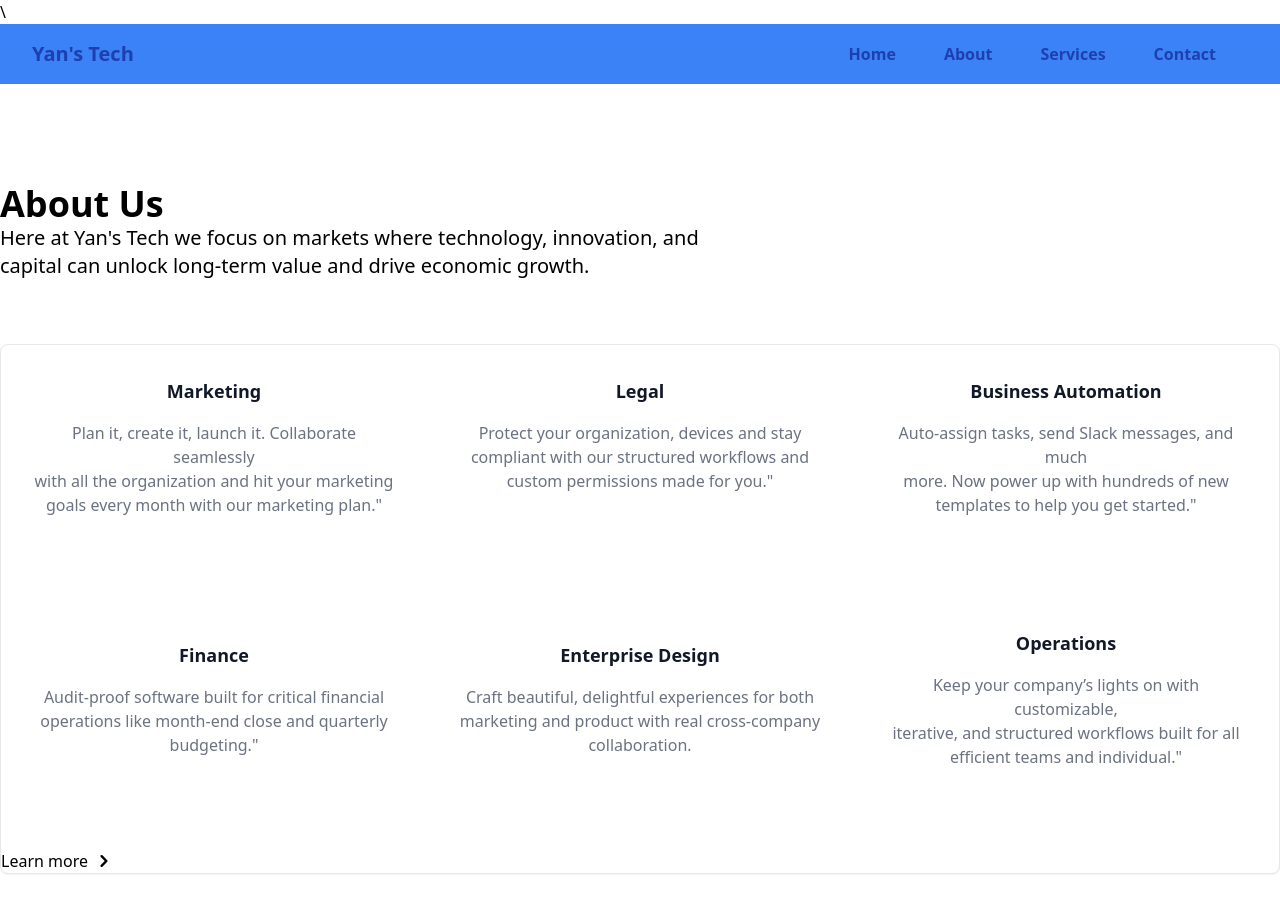
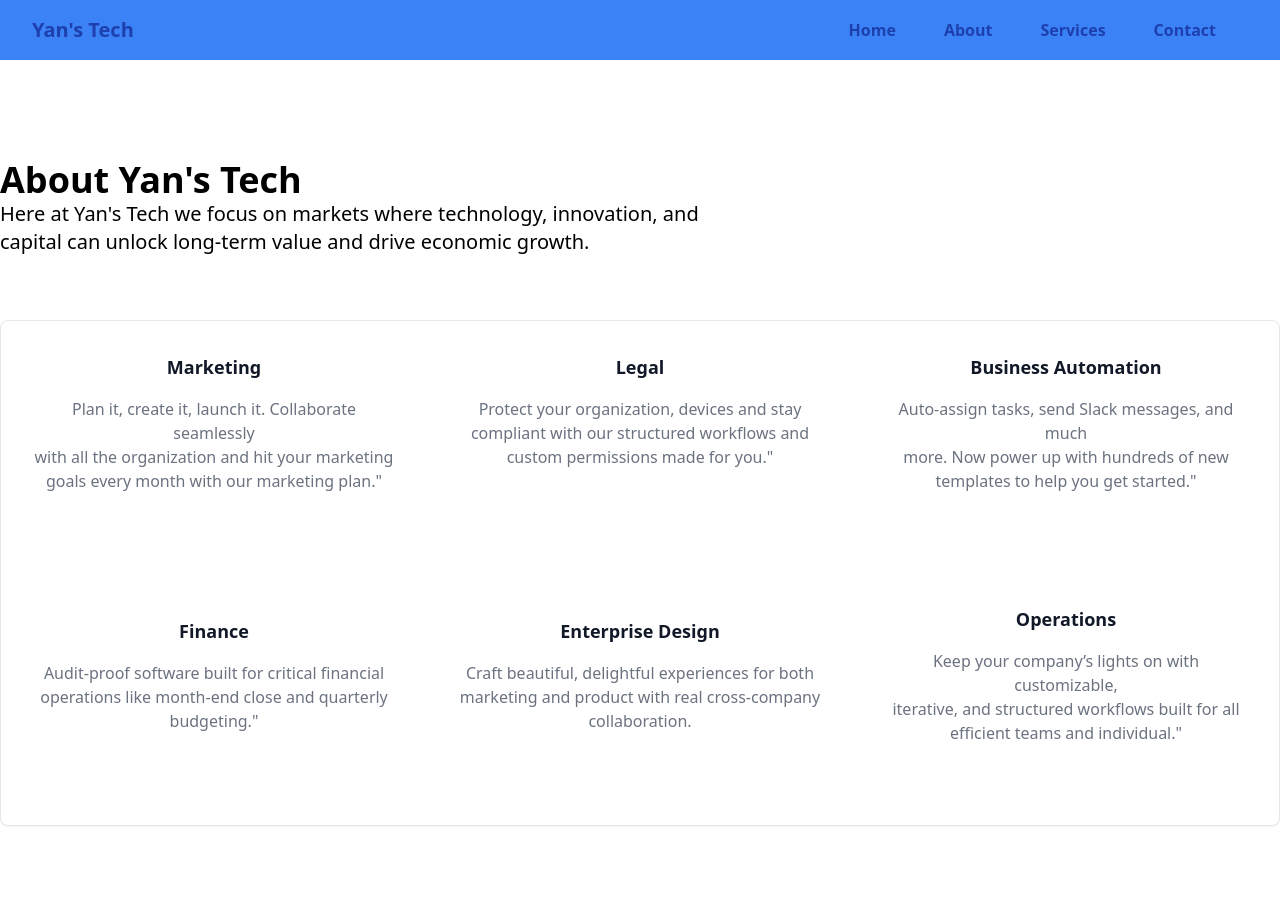
Before and after one commit to Jiyanu123/portfolio, a website: page about.html in a window 1280 px wide. Shown: the top 903 px of the page. Drawn offline with Linux system fonts and the light colour scheme.

Commit message:
Update About section title in about.html

```diff
--- a/about.html
+++ b/about.html
@@ -1,4 +1,4 @@
-\<!DOCTYPE html>
+<!DOCTYPE html>
 <html lang="en">
 <head>
     <meta charset="UTF-8">
@@ -34,7 +34,7 @@
       </nav>
 
       <div class="mb-8 max-w-screen-md lg:mb-16" style="margin-top: 100px;">
-        <h2 class=" text-4xl dark:text-black" style="font-weight: 900;">About Us</h2>
+        <h2 class=" text-4xl dark:text-black" style="font-weight: 900;">About Yan's Tech</h2>
         <p class="text-xl dark:text-gray-400">Here at Yan's Tech we focus on markets where technology, innovation, and <br> capital can unlock long-term value and drive economic growth.</p>
       </div>
 
@@ -88,10 +88,7 @@
                        efficient teams and individual."</p>
               </blockquote>
           </figure>
-          <a href="service.html" class="inline-flex items-center font-medium text-primary-600 hover:text-primary-800 dark:text-primary-500 dark:hover:text-primary-700 hover:bg-red-700">
-            Learn more
-            <svg class="ml-1 w-6 h-6" fill="currentColor" viewBox="0 0 20 20" xmlns="http://www.w3.org/2000/svg"><path fill-rule="evenodd" d="M7.293 14.707a1 1 0 010-1.414L10.586 10 7.293 6.707a1 1 0 011.414-1.414l4 4a1 1 0 010 1.414l-4 4a1 1 0 01-1.414 0z" clip-rule="evenodd"></path></svg>
-        </a>
+
       </div>
         </div>
       </section>
```
